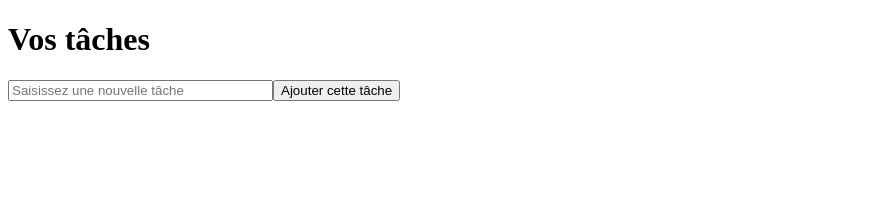
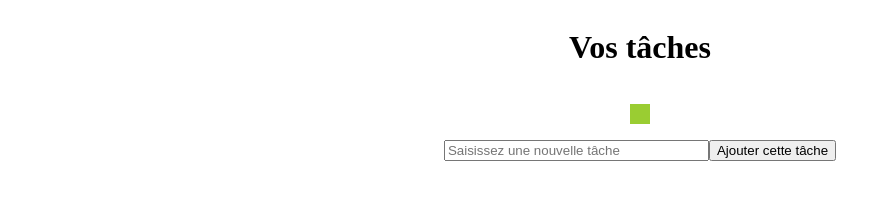
Before and after one commit to Raglink/todoJS, a plain HTML site: page index.html in a window 1280 px wide. Shown: the whole page, without its empty margins (0-891 px from the left). Drawn offline with Linux system fonts and the light colour scheme.

Commit message:
start edit layout

```diff
--- a/index.html
+++ b/index.html
@@ -8,10 +8,12 @@
     <title>Application de todo list</title>
   </head>
   <body onload="init()">
-    <h1>Vos tâches</h1>
-    <div>
-      <ul id="todo-list"></ul>
+    <div id="wrapper">
+      <h1>Vos tâches</h1>
+      <div>
+        <ul id="todo-list"></ul>
+      </div>
+      <div id="input"></div>
     </div>
-    <div id="input"></div>
   </body>
 </html>
--- a/main.css
+++ b/main.css
@@ -1,5 +1,18 @@
 body{
   font-family:"Times New Roman", Times, serif ;
+}
+#wrapper{
+
+  display: flex;
+  flex-direction: column;
+  justify-content: center;
+  align-items: center;
+}
+
+#todo-list{
+  flex:0 500px  ;
+  background-color: yellowgreen;
+  padding: 10px;
 }
 li {
   display: flex;
@@ -7,6 +20,7 @@ li {
 }
 .task-done {
   text-decoration: line-through;
+  padding-left: 15px;
 }
 .delete-cross {
   padding: 5px;
```
